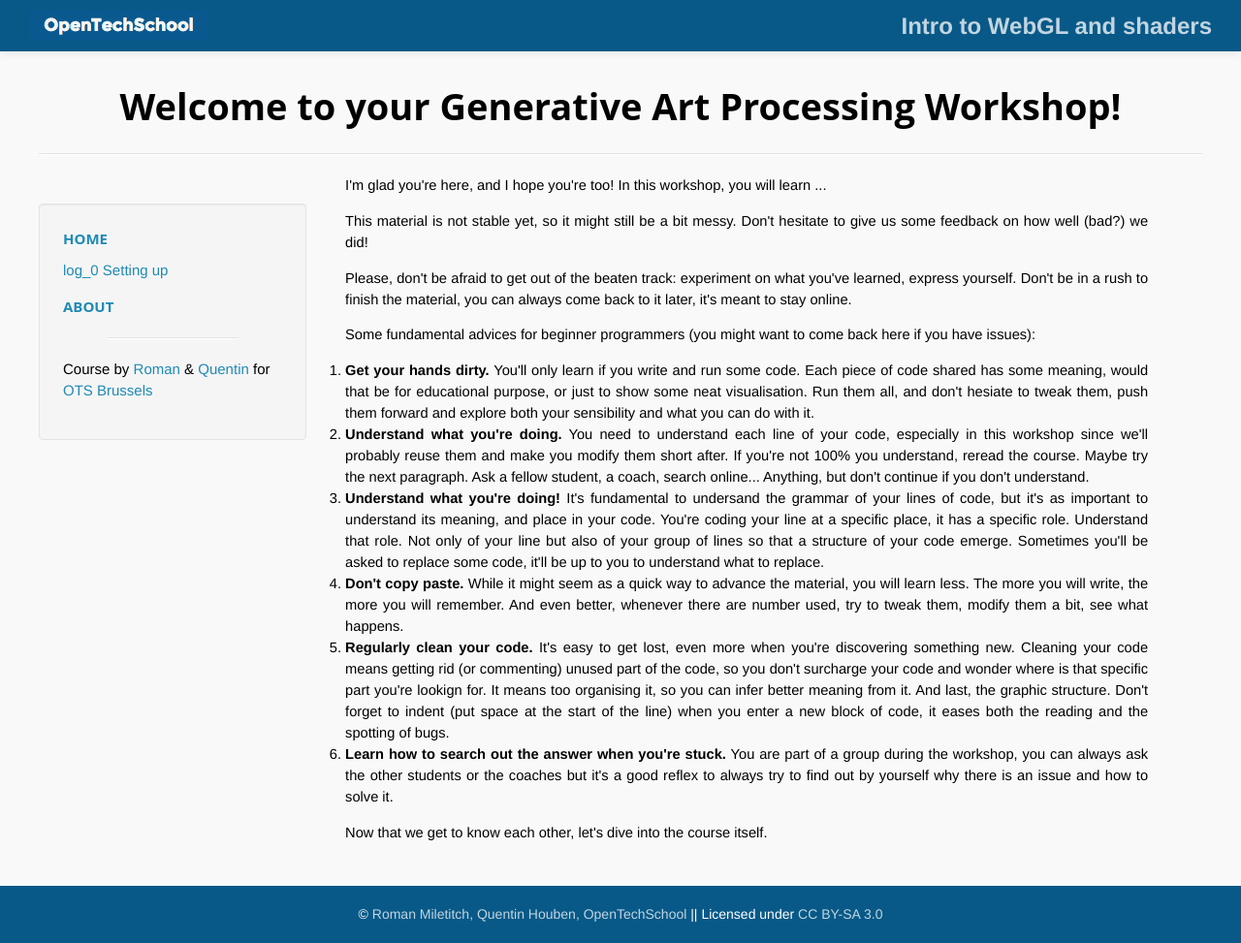
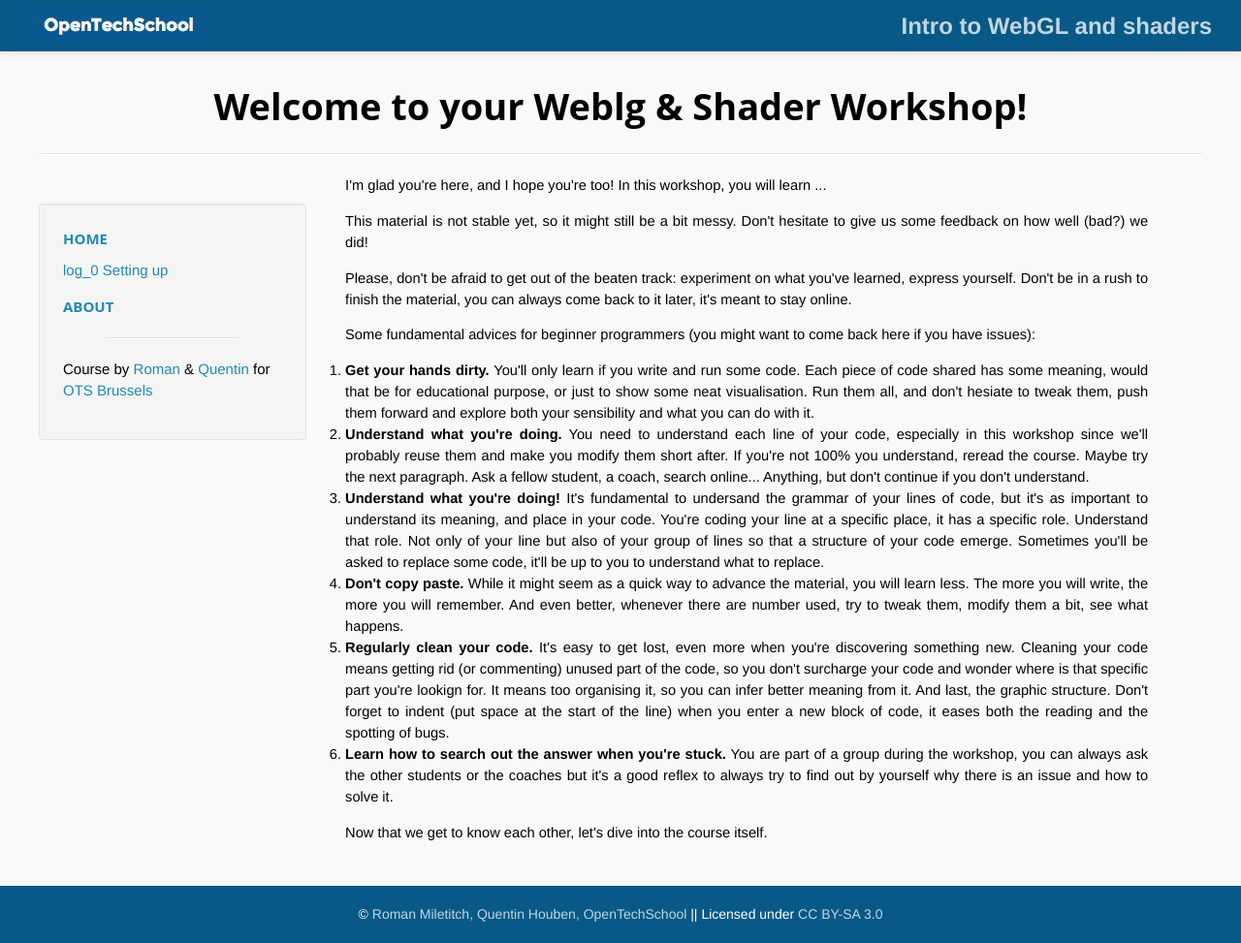
Before and after one commit to OpenTechSchool-Brussels/intro-to-webGL-and-shaders, a Jekyll site: the page built from index.html, in a window 1280 px wide. Shown: the whole page at 97% size. Built offline with Jekyll 4.4.1, drawn with Linux system fonts in a browser that asks for light colours.

Commit message:
Update index.html

```diff
--- a/index.html
+++ b/index.html
@@ -1,6 +1,6 @@
 ---
 layout: default
-title:  "Welcome to your Generative Art Processing Workshop!"
+title:  "Welcome to your Weblg & Shader Workshop!"
 ---
 
 <p>I'm glad you're here, and I hope you're too! In this workshop, you will learn ...</p>
```
